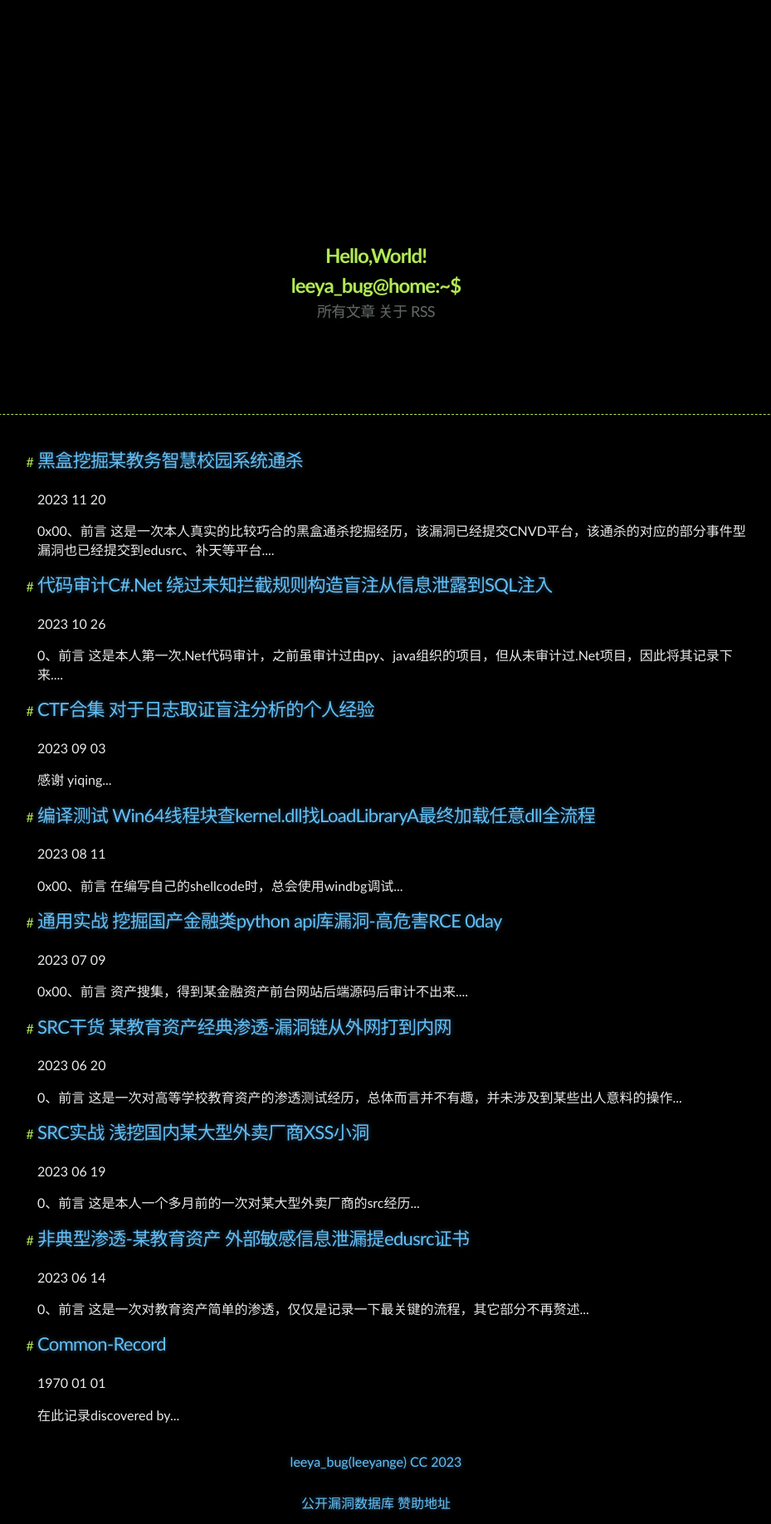
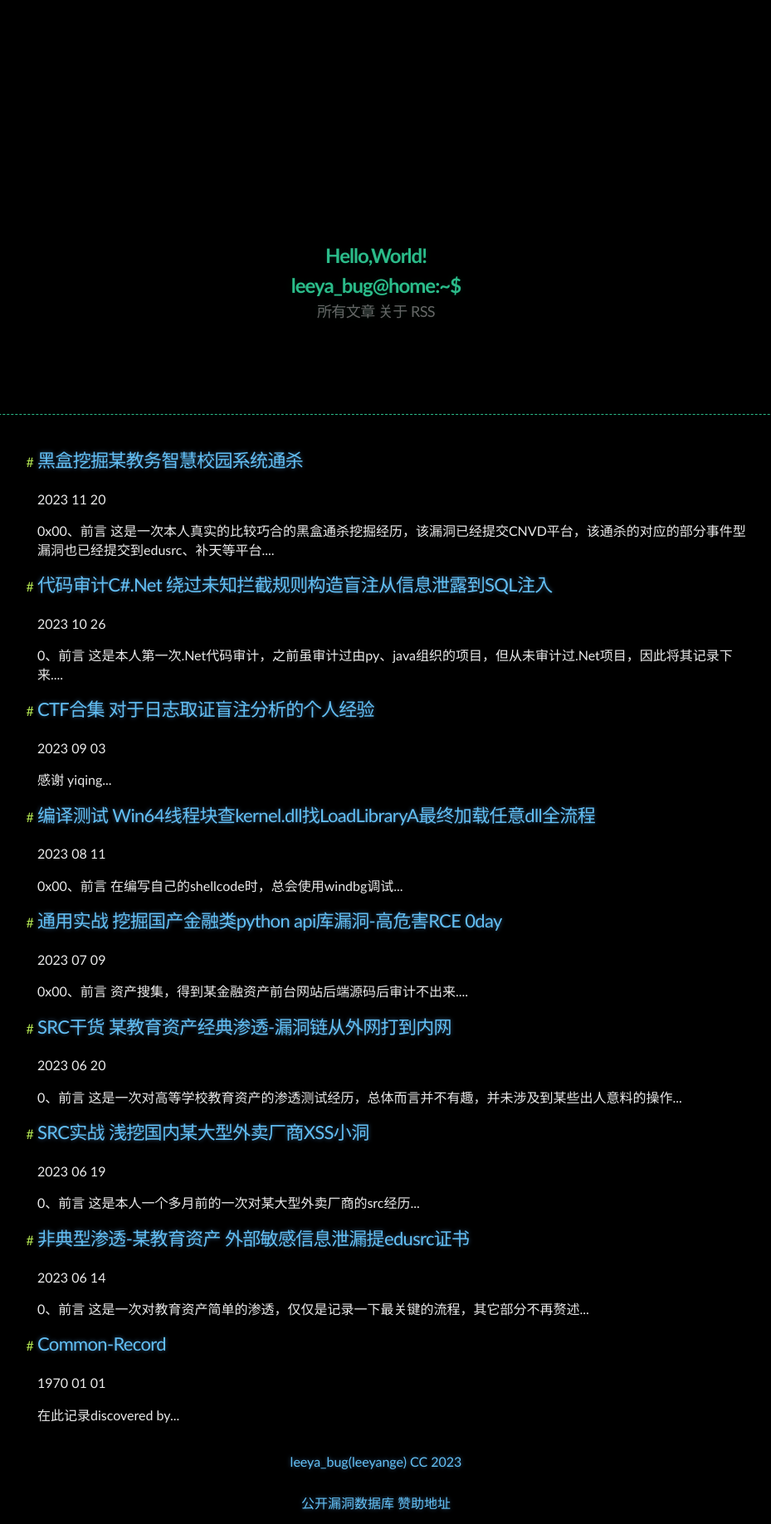
Before and after one commit to Leeyangee/leeyangee.github.io, a Jekyll site: the page built from index.html, in a window 1280 px wide. Shown: the whole page at 83% size, without its empty margins (187-1116 px from the left). Built offline with Jekyll 4.4.1, drawn with Linux system fonts in a browser that asks for light colours; the list of posts is cut into pages by our own code.

Commit message:
Update _default_colors.scss

```diff
--- a/_sass/_default_colors.scss
+++ b/_sass/_default_colors.scss
@@ -7,7 +7,7 @@ $alto: #d0d0d0;
 $bouquet: #aa759f;
 $chelsea-cucumber: #90a959;
 $cod-grey: #151515;
-$conifer: #b5e853;
+$conifer: #2bbc8a;
 $dove-grey: #666;
 $gallery: #eaeaea;
 $grey: #888;
```
